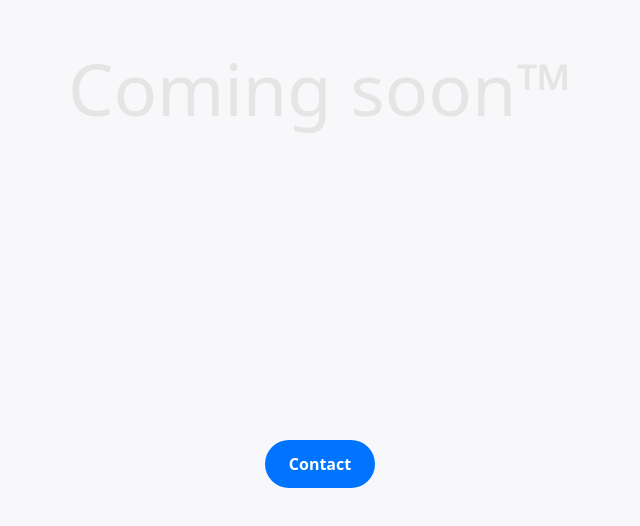
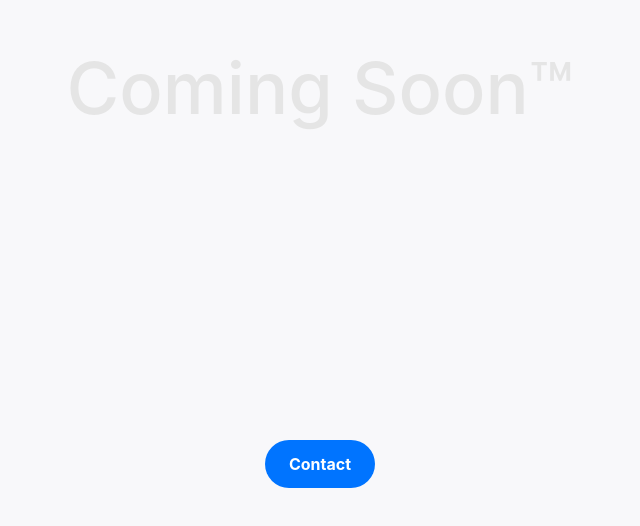
Before and after one commit to eriknson/me, a Next.js app: page / in a window 1280 px wide. Shown: the part 232-758 px from the top of the page, without its empty margins (320-960 px from the left). Built offline with nearby package versions, Linux system fonts and the light colour scheme.

Commit message:
Improve font handling with proper system font stack for iOS compatibility

```diff
--- a/src/app/page.tsx
+++ b/src/app/page.tsx
@@ -436,6 +436,13 @@ export default function Home() {
             50% { transform: translate(-50%, -50%) scale(1.2) rotate(180deg); filter: drop-shadow(0 0 15px rgba(255,215,0,0.8)); }
             100% { transform: translate(-50%, -50%) scale(1) rotate(360deg); filter: drop-shadow(0 0 5px rgba(255,215,0,0.5)); }
           }
+
+          /* Global font settings */
+          html, body {
+            font-family: -apple-system, BlinkMacSystemFont, "SF Pro Display", "SF Pro Rounded", "SF Pro", "Helvetica Neue", Helvetica, Arial, sans-serif;
+            -webkit-font-smoothing: antialiased;
+            -moz-osx-font-smoothing: grayscale;
+          }
         `}</style>
 
         <h1
@@ -443,10 +450,10 @@ export default function Home() {
                     text-5xl md:text-6xl lg:text-7xl font-medium pointer-events-none z-40
                     text-[#e5e5e5] dark:text-[#333333] text-center w-full px-4"
           style={{
-            fontFamily: 'SF Pro Rounded, system-ui, sans-serif'
+            fontFamily: '-apple-system, BlinkMacSystemFont, "SF Pro Display", "SF Pro Rounded", "SF Pro", "Helvetica Neue", Helvetica, Arial, sans-serif'
           }}
         >
-          Coming soon™
+          Coming Soon™
         </h1>
 
         <div className="absolute bottom-[10vh] left-0 right-0 flex justify-center items-center z-[100]">
@@ -459,7 +466,7 @@ export default function Home() {
                       cursor-pointer transition-all duration-200
                       touch-manipulation"
             style={{
-              fontFamily: 'SF Pro Rounded, system-ui, sans-serif',
+              fontFamily: '-apple-system, BlinkMacSystemFont, "SF Pro Display", "SF Pro Rounded", "SF Pro", "Helvetica Neue", Helvetica, Arial, sans-serif',
               background: p3Blue,
               backgroundColor: fallbackBlue,
             }}
```
